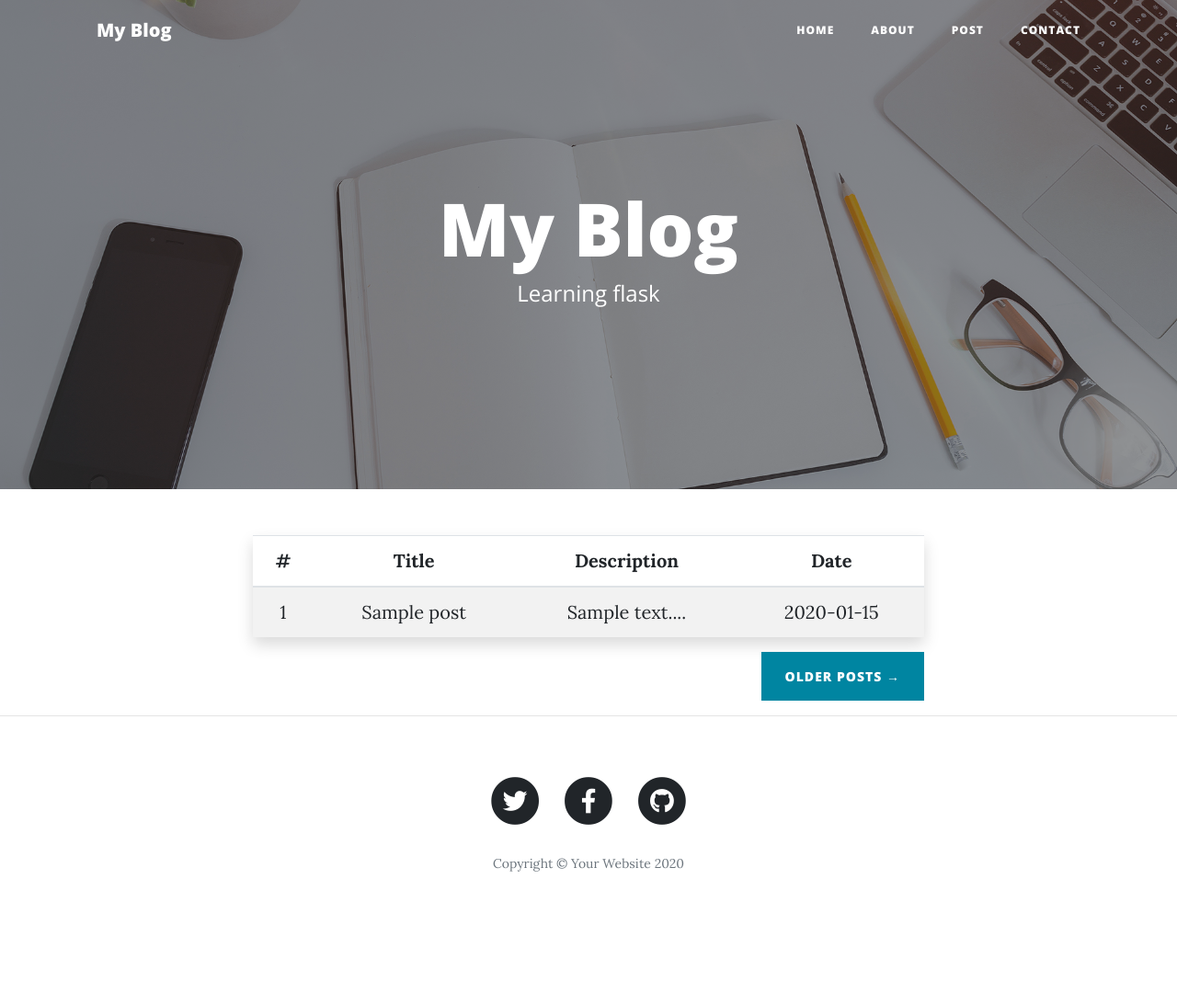
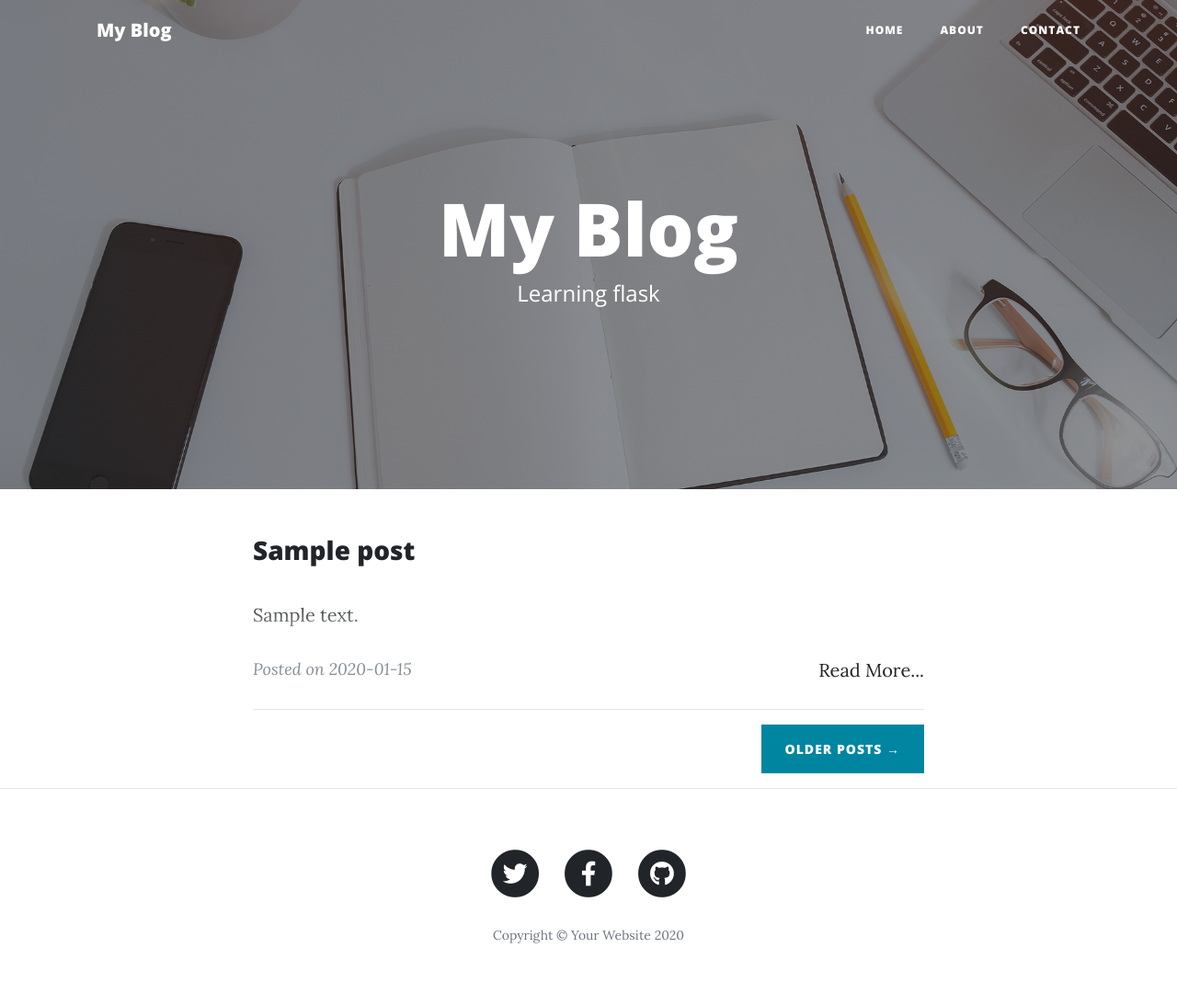
Before and after one commit to dishant888/Flask-Blog, a Flask app: page / in a window 1280 px wide. Shown: the whole page at 92% size. Before the commit the page ends 948 px from the top, so only its background shows below. Run offline with Flask 2, Linux system fonts and the light colour scheme; tables that the repository leaves empty hold one stand-in row (values such as "Sample post"); some libraries are stand-ins or nearby versions.

Commit message:
Second commit

```diff
--- a/main.py
+++ /dev/null
@@ -1,4 +0,0 @@
-import os
-
-os.chdir('C:\\Users\\user\\PycharmProjects\\myFlaskWebsite')
-os.mkdir('Demo')
--- a/templates/index.html
+++ b/templates/index.html
@@ -1,44 +1,28 @@
 {% extends "layout.html" %}
 {% block body %}
+
 <!-- Main Content -->
   <div class="container">
     <div class="row">
       <div class="col-lg-8 col-md-10 mx-auto">
-
-        <table class="table table-striped text-center shadow">
-          <thead>
-            <tr>
-              <th>#</th>
-              <th>Title</th>
-              <th>Description</th>
-              <th>Date</th>
-            </tr>
-          </thead>
-          <tbody>
-          {% for post in posts %}
-            <tr>
-              <td>{{ loop.index }}</td>
-              <td><a href="post/{{post.slug}}">{{ post.title[:30] }}</a></td>
-              <td>{{ post.description[:12] }}...</td>
-              <td>{{ post.date }}</td>
-            </tr>
-          {% endfor %}
-          </tbody>
-        </table>
-
-<!--          <div class="post-preview">-->
-<!--              <h2 class="post-title">-->
-<!--              </h2>-->
-<!--            </a>-->
-<!--            <div>-->
-<!--              <p>-->
-<!--              </p>-->
-<!--            </div>-->
-<!--            <p class="post-meta">Posted by-->
-<!--          </div>-->
-<!--          <hr>-->
-
-
+        {% for post in posts %}
+        <div class="post-preview">
+            <a href="/post/{{post.slug}}">
+              <h3>
+                {{post.title}}
+              </h3>
+            </a>
+            <div class="sidebar-box">
+              <p>
+                {{post.description}}
+              </p>
+                <p class="read-more"></p>
+            </div>
+            <a href="/post/{{post.slug}}" class="button read-more-a float-right">Read More...</a>
+            <p class="post-meta">Posted on {{post.date}}
+          </div>
+          <hr>
+        {% endfor %}
         <!-- Pager -->
         <div class="clearfix">
           <a class="btn btn-primary float-right" href="#">Older Posts &rarr;</a>
--- a/templates/layout.html
+++ b/templates/layout.html
@@ -20,7 +20,24 @@
 
   <!-- Custom styles for this template -->
   <link href="{{ url_for ('static', filename='/css/clean-blog.min.css') }}" rel="stylesheet">
+  <style>
+    .sidebar-box {
+      max-height: 180px;
+      position: relative;
+      overflow: hidden;
+    }
+    .sidebar-box .read-more {
+      position: absolute;
+      bottom: 0;
+      left: 0;
+      width: 100%;
+      text-align: center;
+      margin: 0; padding: 30px 0;
 
+      /* "transparent" only works here because == rgba(0,0,0,0) */
+      background-image: linear-gradient(to bottom, transparent, white);
+    }
+  </style>
 </head>
 
 <body>
@@ -40,9 +57,6 @@
           </li>
           <li class="nav-item">
             <a class="nav-link" href="/about">About</a>
-          </li>
-          <li class="nav-item">
-            <a class="nav-link" href="/post">Post</a>
           </li>
           <li class="nav-item">
             <a class="nav-link" href="/contact">Contact</a>
--- a/templates/post.html
+++ b/templates/post.html
@@ -14,6 +14,9 @@
           </p>
         </div>
       </div>
+      <div class="clearfix">
+      <a class="btn btn-primary float-left" onclick="history.back()" href="#"> ⇦ Back</a>
+    </div>
     </div>
   </article>
 {% endblock %}
--- a/website.py
+++ b/website.py
@@ -1,4 +1,4 @@
-from flask import Flask, render_template, request, redirect, session, flash
+from flask import Flask, render_template, request, redirect, session, flash, Markup
 from datetime import datetime
 from flask_sqlalchemy import SQLAlchemy
 import json
@@ -53,6 +53,8 @@ def inject_year():
 @app.route('/')
 def index():
     posts = Posts.query.filter_by().all()
+    for post in posts:
+        post.description = Markup(post.description)
     return render_template('index.html',image='home-bg.jpg',params=params,posts=posts)
 
 @app.route('/about')
@@ -80,6 +82,7 @@ def contact():
 @app.route('/post/<string:post_slug>',methods=['GET'])
 def post(post_slug):
     post = Posts.query.filter_by(slug=post_slug).first()
+    post.description = Markup(post.description)
     return render_template('post.html',image=post.image,params=params,post=post)
 
 @app.route('/dashboard',methods=['POST','GET'])
@@ -99,9 +102,9 @@ def login():
     return render_template('dashboard/login.html',params=params)
 
 @app.route('/dashboard/index')
-def dashboardIndex(success=None):
+def dashboardIndex():
     posts = Posts.query.filter_by().all()
-    return render_template('dashboard/index.html',params=params,posts=posts,success=success)
+    return render_template('dashboard/index.html',params=params,posts=posts)
 
 @app.route('/dashboard/edit/<string:post_id>',methods=['GET','POST'])
 def editPost(post_id):
@@ -129,13 +132,14 @@ def addPost():
         db.session.commit()
         flash('Successfully Added New Post', 'success')
         return redirect('/dashboard/index')
+
     return render_template('dashboard/add.html',params=params)
 
 @app.route('/dashboard/delete/<string:post_id>',methods=['GET','POST'])
 def deletePost(post_id):
     db.session.delete(Posts.query.get(post_id))
     db.session.commit()
-    flash('Successfully Deleted Post','success')
+    flash('Successfully Deleted Post', 'success')
     return redirect('/dashboard/index')
 
 app.run(debug=True)
```
Also changed, not shown: templates/dashboard/add.html (+5 -5 lines), templates/dashboard/edit.html (+5 -5 lines), templates/dashboard/layout.html (+12 -0 lines).
